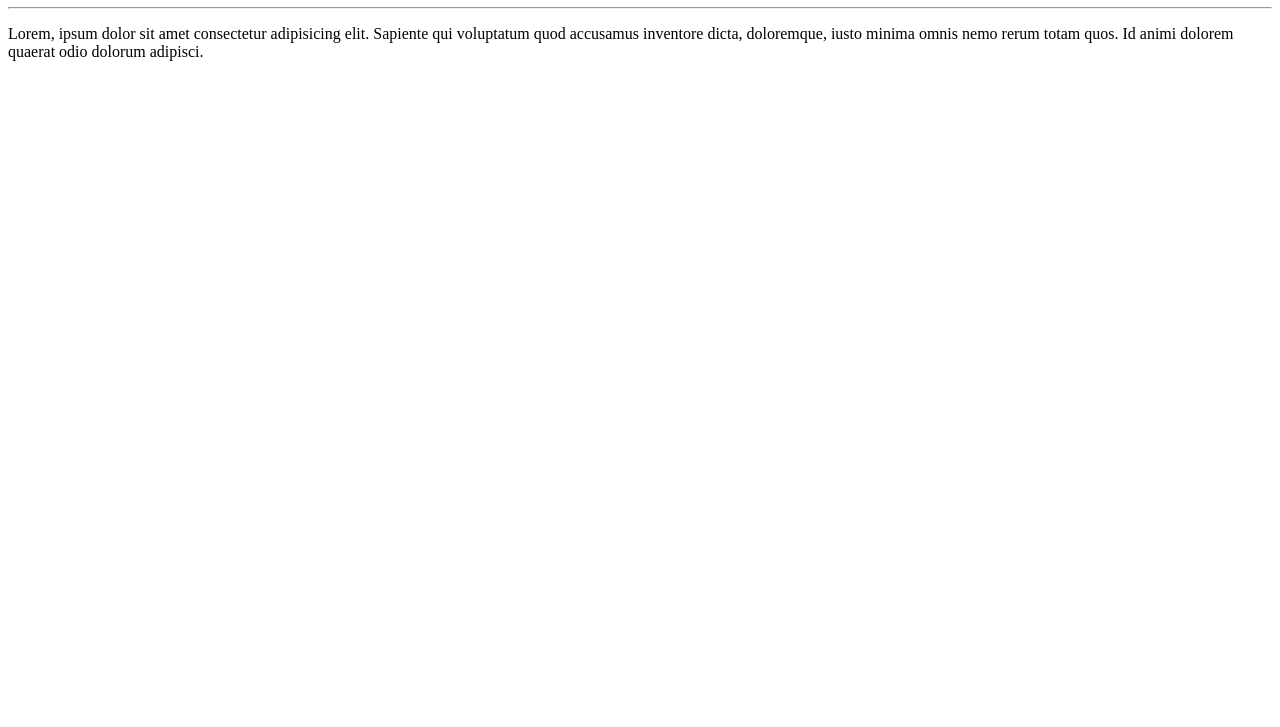
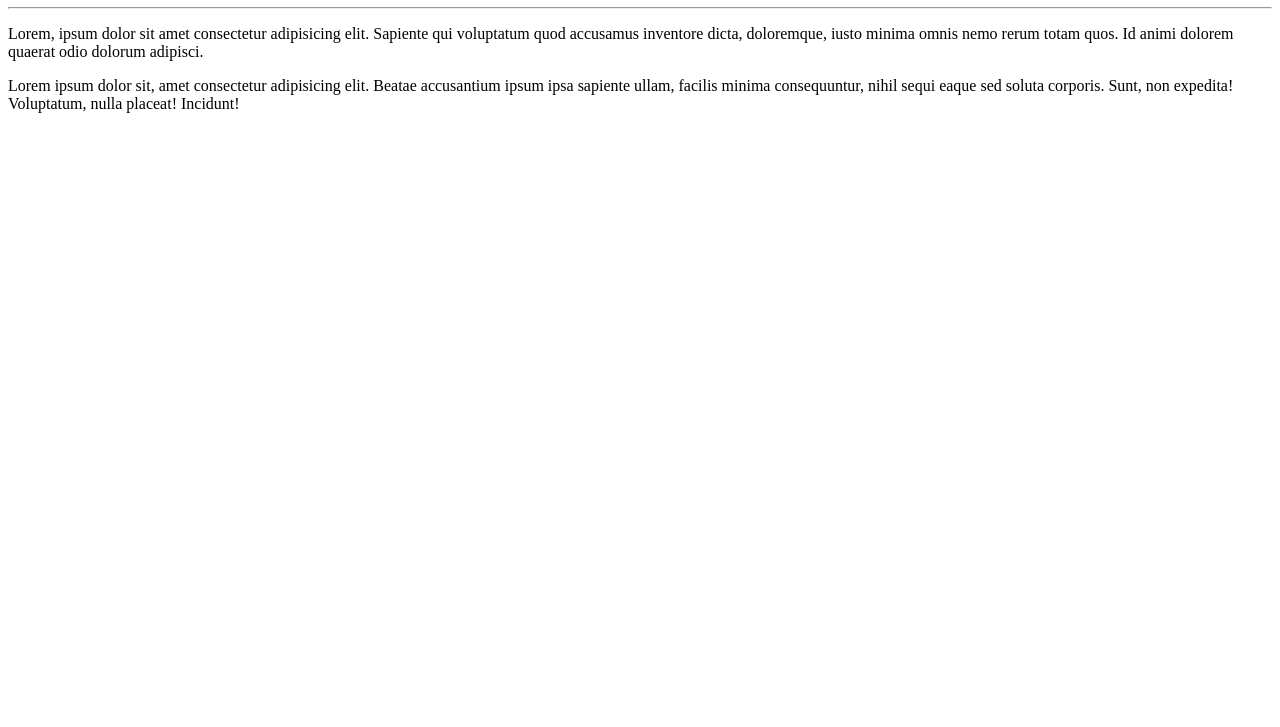
Before and after one commit to Ragghi/Ola-Mundo, a plain HTML site: page site-exemplo/index.html in a window 1280 px wide. Shown: the part 73-800 px from the top of the page. Drawn offline with Linux system fonts and the light colour scheme.

Commit message:
Adicionado um parágrafo

```diff
--- a/site-exemplo/index.html
+++ b/site-exemplo/index.html
@@ -10,5 +10,6 @@
     <h1>Olá, mundo!</h1>
     <hr>
     <p>Lorem, ipsum dolor sit amet consectetur adipisicing elit. Sapiente qui voluptatum quod accusamus inventore dicta, doloremque, iusto minima omnis nemo rerum totam quos. Id animi dolorem quaerat odio dolorum adipisci.</p>
+    <p>Lorem ipsum dolor sit, amet consectetur adipisicing elit. Beatae accusantium ipsum ipsa sapiente ullam, facilis minima consequuntur, nihil sequi eaque sed soluta corporis. Sunt, non expedita! Voluptatum, nulla placeat! Incidunt!</p>
 </body>
 </html>
```
